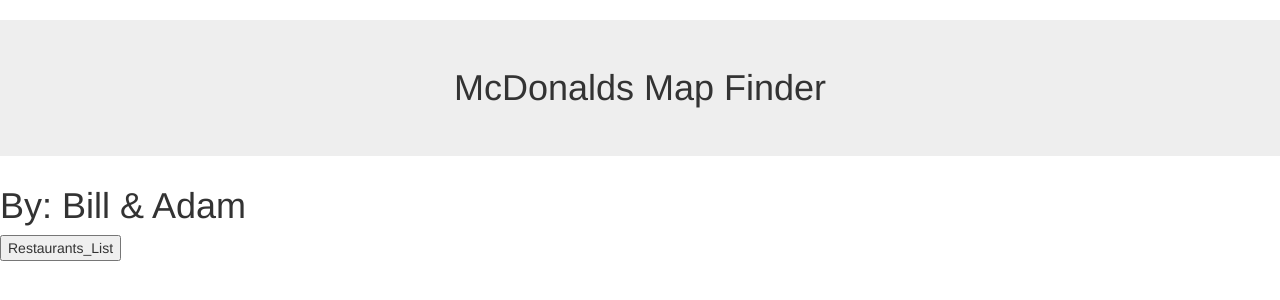
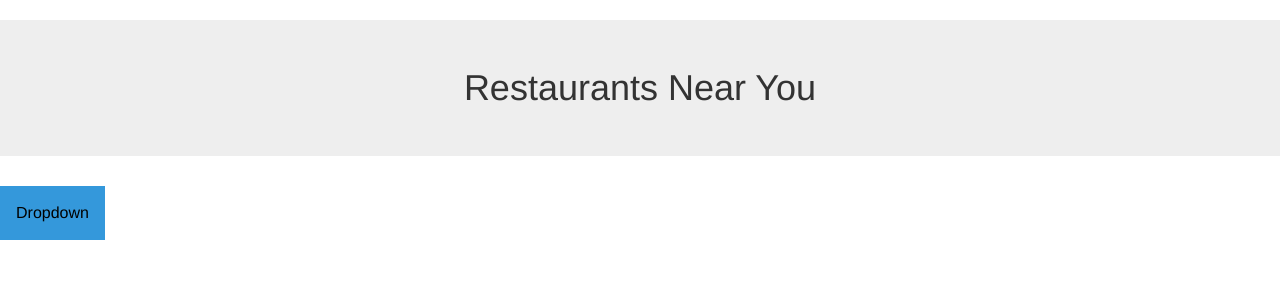
Before and after one commit to BillyDaWalrus/Hackathon_1, a Flask app: page / in a window 1280 px wide. Shown: the top 300 px of the page. Run offline with Flask 2, Linux system fonts and the light colour scheme; some libraries are stand-ins or nearby versions.

Commit message:
new commit

```diff
--- a/website_components/app.py
+++ b/website_components/app.py
@@ -8,17 +8,20 @@ def hello(name=None):
     return render_template('website_cover.html', name=name)
 
 
-@app.route('/map_McDonalds/')
-@app.route('/map/website_map_page.html/')
+@app.route('/McDonalds/')
+@app.route('/map/website_page_mcdonalds.html/')
 def map_McDonalds(name=None):
-    return render_template('website_map_page.html', name=name)
+    return render_template('website_page_mcdonalds.html', name=name)
 
-@app.route('/map_wendys/')
-@app.route('/map_wendys/webiste_map_wendys.html/')
+@app.route('/Wendys/')
+@app.route('/map_wendys/website_page_wendys.html/')
 def map_Wendys(name=None):
-    return render_template('webiste_map_wendys.html', name=name)
+    return render_template('website_page_wendys.html', name=name)
 
-@app.route('/map_kfc/')
-@app.route('/map/webiste_page_kfc.html/')
+@app.route('/KFC/')
+@app.route('/map/website_page_kfc.html/')
 def map_KFC(name=None):
-    return render_template('webiste_page_kfc.html', name=name)
+    return render_template('website_page_kfc.html', name=name)
+
+if __name__ == "__main__":
+    app.run(host='0.0.0.0', port=80)
--- a/website_components/templates/website_cover.html
+++ b/website_components/templates/website_cover.html
@@ -1,22 +1,101 @@
 <!DOCTYPE html>
 <html lang="en">
+
 <head>
     <meta charset="UTF-8">
     <meta name="viewport" content="width=device-width, initial-scale=1.0">
     <title>McDonalds Map</title>
     <link rel="stylesheet" href="https://maxcdn.bootstrapcdn.com/bootstrap/3.4.1/css/bootstrap.min.css">
 </head>
+
 <body>
-    <div> <h1 class="jumbotron text-center">McDonalds Map Finder</h1> </div>
-   <div> <h1>By: Bill & Adam</h1> </div>
+    <div>
+        <h1 class="jumbotron text-center">Restaurants Near You</h1>
+    </div>
 
-   <div>
-    <button onclick="document.getElementById('Restaurants_List').innerHTML = Restaurants_List()"></buttononclick>
-        Restaurants_List
+    <div>
+        <style>
+            .dropbtn {
+                background-color: #3498DB;
+                color: black;
+                padding: 16px;
+                font-size: 16px;
+                border: none;
+                cursor: pointer;
+            }
 
-    </button>
-    <p id="Restaurants_List"></p>
+            .dropbtn:hover,
+            .dropbtn:focus {
+                background-color: #2980B9;
+            }
+
+            .dropdown {
+                position: relative;
+                display: inline-block;
+            }
+
+            .dropdown-content {
+                display: none;
+                position: absolute;
+                background-color: #f1f1f1;
+                min-width: 160px;
+                overflow: auto;
+                box-shadow: 0px 8px 16px 0px rgba(0, 0, 0, 0.2);
+                z-index: 1;
+            }
+
+            .dropdown-content a {
+                color: black;
+                padding: 12px 16px;
+                text-decoration: none;
+                display: block;
+            }
+
+            .dropdown a:hover {
+                background-color: #ddd;
+            }
+
+            .show {
+                display: block;
+            }
+        </style>
+        </head>
+
+        <body>
+            <div class="dropdown">
+                <button onclick="myFunction()" class="dropbtn">Dropdown</button>
+                <div id="myDropdown" class="dropdown-content">
+                    <a href="/McDonalds/">McDonalds</a>
+                    <a href="/Wendys/">Wendys</a>
+                    <a href="/KFC/">KFC</a>
+                </div>
+            </div>
+
+            <script>
+                /* When the user clicks on the button,
+                toggle between hiding and showing the dropdown content */
+                function myFunction() {
+                    document.getElementById("myDropdown").classList.toggle("show");
+                }
+
+                // Close the dropdown if the user clicks outside of it
+                window.onclick = function (event) {
+                    if (!event.target.matches('.dropbtn')) {
+                        var dropdowns = document.getElementsByClassName("dropdown-content");
+                        var i;
+                        for (i = 0; i < dropdowns.length; i++) {
+                            var openDropdown = dropdowns[i];
+                            if (openDropdown.classList.contains('show')) {
+                                openDropdown.classList.remove('show');
+                            }
+                        }
+                    }
+                }
+            </script>
+    </div>
+
     </div>
     <script src="scripts.js"></script>
 </body>
+
 </html>
--- a/website_components/templates/website_map_page.html
+++ b/website_components/templates/website_page_kfc.html
@@ -7,9 +7,9 @@
 </head>
 <body>
 
-    <h1>Nearby McDonalds</h1>
+    <h1>Nearby kfc</h1>
     <div class="mapouter"><div class="gmap_canvas">
-    <iframe width="600" height="500" id="gmap_canvas" src="https://maps.google.com/maps?q=mcdonalds=&z=13&ie=UTF8&iwloc=&output=embed" frameborder="0" scrolling="no" marginheight="0" marginwidth="0">
+    <iframe width="600" height="500" id="gmap_canvas" src="https://maps.google.com/maps?q=kfc=&z=13&ie=UTF8&iwloc=&output=embed" frameborder="0" scrolling="no" marginheight="0" marginwidth="0">
     </div><style>.mapouter{position:relative;text-align:right;height:500px;width:600px;}.gmap_canvas {overflow:hidden;background:none!important;height:500px;width:600px;}</style></div>
     <p>Happy eating</p>
 
--- a/website_components/templates/webiste_page_kfc.html
+++ b/website_components/templates/website_page_mcdonalds.html
@@ -3,13 +3,13 @@
 <head>
     <meta charset="UTF-8">
     <meta name="viewport" content="width=device-width, initial-scale=1.0">
-    <title>Document</title>
+    <title>McDonalds</title>
 </head>
 <body>
 
-    <h1>Nearby kfc</h1>
+    <h1>Nearby McDonalds</h1>
     <div class="mapouter"><div class="gmap_canvas">
-    <iframe width="600" height="500" id="gmap_canvas" src="https://maps.google.com/maps?q=kfc=&z=13&ie=UTF8&iwloc=&output=embed" frameborder="0" scrolling="no" marginheight="0" marginwidth="0">
+    <iframe width="600" height="500" id="gmap_canvas" src="https://maps.google.com/maps?q=mcdonalds=&z=13&ie=UTF8&iwloc=&output=embed" frameborder="0" scrolling="no" marginheight="0" marginwidth="0">
     </div><style>.mapouter{position:relative;text-align:right;height:500px;width:600px;}.gmap_canvas {overflow:hidden;background:none!important;height:500px;width:600px;}</style></div>
     <p>Happy eating</p>
 
```
Also changed, not shown: website_components/templates/website_page_wendys.html (renamed from website_components/templates/webiste_map_wendys.html).
